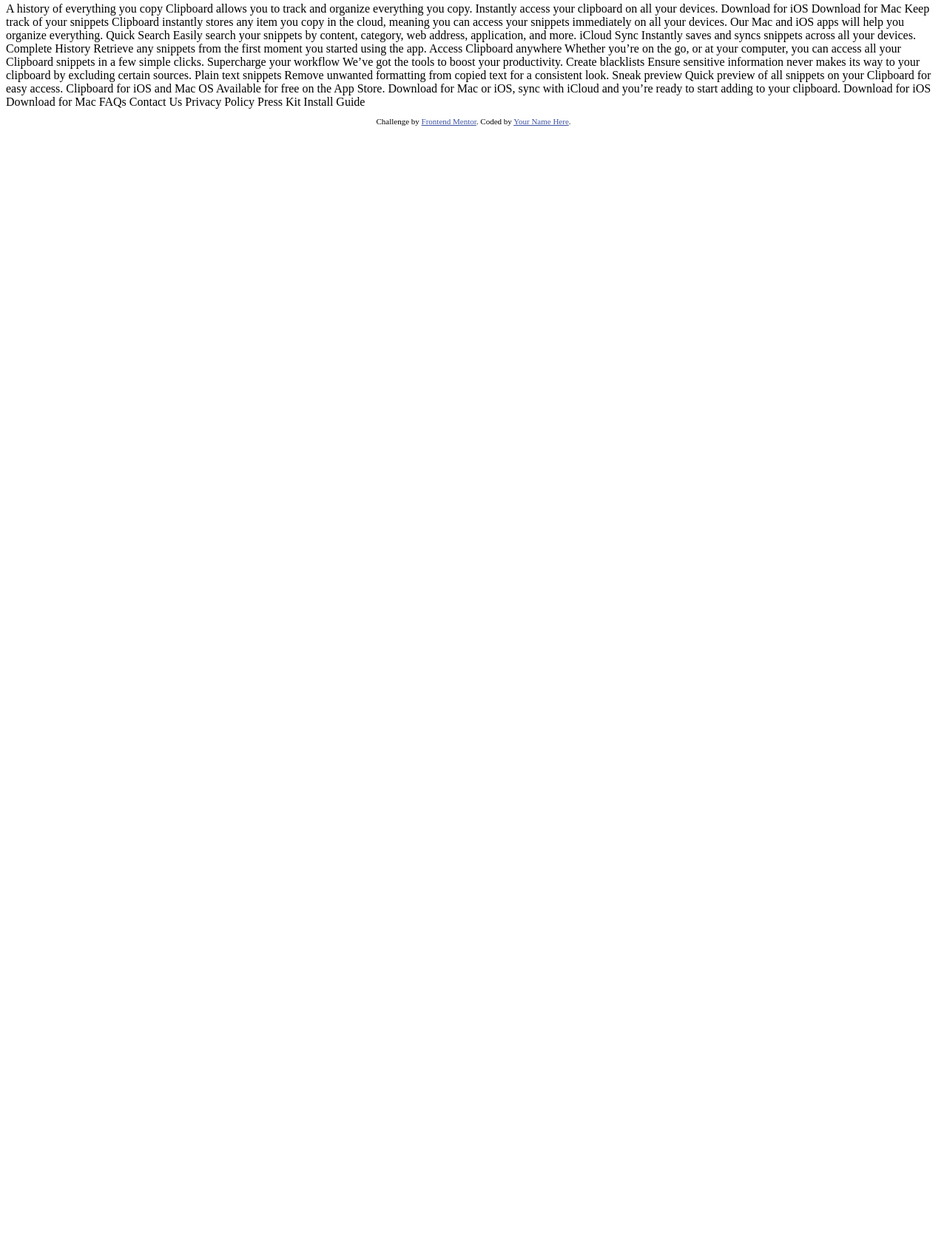
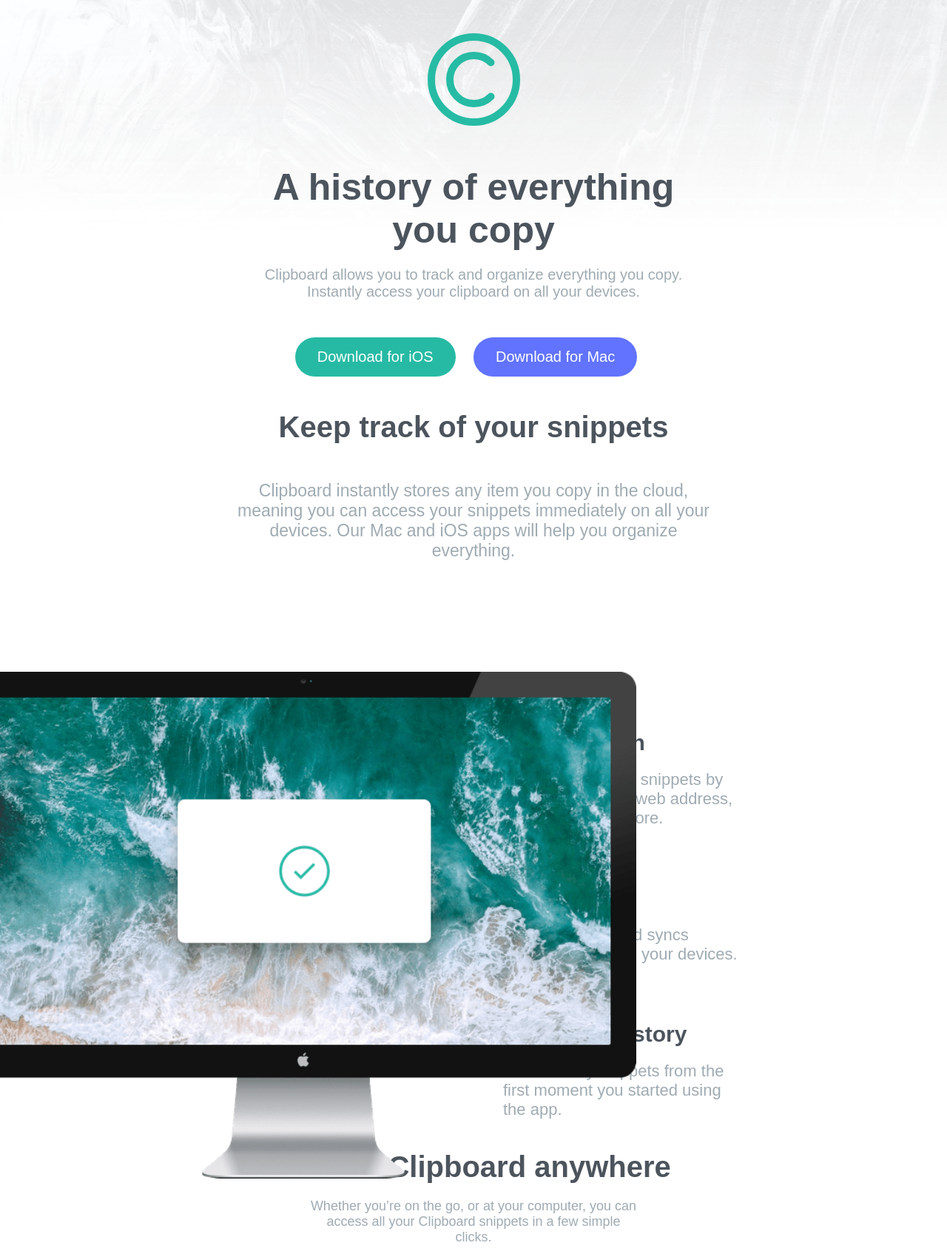
Before and after one commit to Lordgebrio/clipboard-landing-page-master, a plain HTML site: page index.html in a window 1280 px wide. Shown: the part 5-1700 px from the top of the page at 74% size. Before the commit the page ends 800 px from the top, so only its background shows below. Drawn offline with Linux system fonts and the light colour scheme; a web font is replaced by a local one.

Commit message:
cambios de archivos

```diff
--- /dev/null
+++ b/css/style.css
@@ -0,0 +1,214 @@
+/* Fuentes */
+@import url('https://fonts.googleapis.com/css2?family=Bai+Jamjuree:ital,wght@0,200;0,300;0,400;0,500;0,600;0,700;1,200;1,300;1,400;1,500;1,600;1,700&display=swap');
+
+/* Variables de Colores */
+:root {
+  --Strong-Cyan: hsl(171, 66%, 44%);
+  --Light-Blue: hsl(233, 100%, 69%);
+  --Dark-Grayish-Blue: hsl(210, 10%, 33%);
+  --Grayish-Blue: hsl(201, 11%, 66%);
+}
+
+/* Estilos generales */
+* {
+  margin: 0;
+  padding: 0;
+  font-family: 'Bai Jamjuree', sans-serif;
+}
+body {
+  background: url('../images/bg-header-desktop.png');
+  background-repeat: no-repeat;
+  background-size: contain;
+  background-position: top;
+}
+
+header {
+  height: 70vh;
+}
+
+.content {
+  width: 50%;
+  margin: 0 auto;
+  text-align: center;
+  margin-bottom: 50px;
+}
+
+.content img {
+  padding: 50px 0;
+}
+
+.content h1 {
+  font-size: 50px;
+  font-weight: 600;
+  color: var(--Dark-Grayish-Blue);
+  padding-bottom: 20px;
+}
+
+.content p {
+  font-size: 20px;
+  color: var(--Grayish-Blue);
+  padding-bottom: 50px;
+}
+
+.content button {
+  font-size: 20px;
+  padding: 15px 30px;
+  border-radius: 30px;
+  margin-right: 20px;
+  border-style: none;
+  color: #fff;
+  overflow: hidden;
+  transition: background-color 0.3s ease;
+  cursor: pointer;
+}
+
+.content .ios {
+  background-color: var(--Strong-Cyan);
+  border: var(--Strong-Cyan) 0.3;
+}
+
+.content .ios:hover {
+  box-shadow: 0 3px 0 hsl(171, 70%, 35%);
+  transform: translateY(-2px);
+  transition: 0.5s;
+}
+
+.content .mac {
+  background-color: var(--Light-Blue);
+}
+
+.content .mac:hover {
+  box-shadow: 0 3px 0 hsl(233, 71%, 50%);
+  transform: translateY(-2px);
+  transition: 0.5s;
+}
+
+.content-text {
+  margin: 0 auto;
+  width: 50%;
+}
+
+h2 {
+  color: var(--Dark-Grayish-Blue);
+  font-size: 40px;
+  font-weight: 600;
+  padding-bottom: 20px;
+  text-align: center;
+}
+
+.content-text p {
+  color: var(--Grayish-Blue);
+  font-size: 23px;
+  margin-top: 30px;
+  margin-bottom: 100px;
+  padding-bottom: 50px;
+  text-align: center;
+}
+
+.container {
+  height: 100vh;
+  margin-bottom: 200px;
+}
+
+.container .content-desktop {
+  display: grid;
+  grid-template-columns: repeat(auto-fit, minmax(200px, 1fr));
+}
+
+.container .content-desktop img {
+  position: relative;
+  left: -40px;
+  width: 900px;
+}
+
+.content-desktop-text {
+  display: flex;
+  flex-direction: column;
+  justify-content: space-around;
+  padding: 40px;
+  width: 50%;
+}
+
+.content-desktop-text h3 {
+  color: var(--Dark-Grayish-Blue);
+  font-size: 30px;
+  padding-bottom: 20px;
+}
+
+.content-desktop-text p {
+  color: var(--Grayish-Blue);
+  font-size: 22px;
+}
+
+.clipboard {
+  width: 70%;
+  margin: 0 auto;
+  display: flex;
+  flex-direction: column;
+  justify-content: center;
+  align-items: center;
+}
+
+.clipboard h2 {
+  color: var(--Dark-Grayish-Blue);
+}
+
+.clipboard p {
+  color: var(--Grayish-Blue);
+  text-align: center;
+  font-size: 18px;
+  width: 50%;
+  margin: 0 auto;
+}
+
+.clipboard img {
+  display: flex;
+  margin: 60px 0;
+  width: 60%;
+}
+
+.workflow{
+  height: 50vh;
+}
+
+.workflow > p {
+  color: var(--Grayish-Blue);
+  font-size: 18px;
+  text-align: center;
+}
+
+.content-cards {
+  display: flex;
+  justify-content: space-around;
+  margin: 0 auto;
+  width: 80%;
+}
+
+.content-cards .card{
+  margin-top: 70px;
+  text-align: center;
+  width: 400px;
+}
+
+.content-cards .card img{
+  padding-bottom: 40px;
+}
+
+.content-cards .card h4{
+  color: var(--Dark-Grayish-Blue);
+  font-size: 25px;
+  padding-bottom: 20px;
+}
+
+.content-cards .card p{
+  color: var(--Grayish-Blue);
+  font-size: 18px;
+}
+
+.logos{
+  display: flex;
+  justify-content: space-around;
+  margin: 0 auto;
+  padding-bottom: 100px;
+  width: 80%;
+}
--- a/index.html
+++ b/index.html
@@ -1,87 +1,172 @@
 <!DOCTYPE html>
 <html lang="en">
   <head>
-  <meta charset="UTF-8">
-  <meta name="viewport" content="width=device-width, initial-scale=1.0"> <!-- displays site properly based on user's device -->
+    <meta charset="UTF-8" />
+    <meta name="viewport" content="width=device-width, initial-scale=1.0" />
+    <!-- displays site properly based on user's device -->
 
-  <link rel="icon" type="image/png" sizes="32x32" href="./images/favicon-32x32.png">
+    <link
+      rel="icon"
+      type="image/png"
+      sizes="32x32"
+      href="./images/favicon-32x32.png"
+    />
+    <link rel="stylesheet" href="css/style.css" />
 
     <title>Frontend Mentor | Clipboard landing page</title>
 
     <!-- Feel free to remove these styles or customise in your own stylesheet 👍 -->
-  <style>
-    .attribution { font-size: 11px; text-align: center; }
-    .attribution a { color: hsl(228, 45%, 44%); }
-  </style>
+    <!-- <style>
+      .attribution {
+        font-size: 11px;
+        text-align: center;
+      }
+      .attribution a {
+        color: hsl(228, 45%, 44%);
+      }
+    </style> -->
   </head>
   <body>
+    <header>
+      <div class="content">
+        <img src="images/logo.svg" alt="Logo principal" />
+        <h1>A history of everything you copy</h1>
+        <p>
+          Clipboard allows you to track and organize everything you copy.
+          Instantly access your clipboard on all your devices.
+        </p>
+        <div class="content-button">
+          <button class="ios" type="button">Download for iOS</button>
+          <button class="mac" type="button">Download for Mac</button>
+        </div>
+      </div>
+    </header>
 
-  A history of everything you copy
+    <section>
+      <div class="container">
+        <div class="content-text">
+          <h2>Keep track of your snippets</h2>
+          <p>
+            Clipboard instantly stores any item you copy in the cloud, meaning
+            you can access your snippets immediately on all your devices. Our
+            Mac and iOS apps will help you organize everything.
+          </p>
+        </div>
+        <div class="container-desktop">
+          <div class="content-desktop">
+            <img src="images/image-computer.png" alt="Computer desktop" />
+            <div class="content-desktop-text">
+              <div class="item-1">
+                <h3>Quick Search</h3>
+                <p>
+                  Easily search your snippets by content, category, web address,
+                  application, and more.
+                </p>
+              </div>
+              <div class="item-2">
+                <h3>iCloud Sync</h3>
+                <p>
+                  Instantly saves and syncs snippets across all your devices.
+                </p>
+              </div>
+              <div class="item-3">
+                <h3>Complete History</h3>
+                <p>
+                  Retrieve any snippets from the first moment you started using
+                  the app.
+                </p>
+              </div>
+            </div>
+          </div>
+        </div>
+      </div>
+    </section>
 
-  Clipboard allows you to track and organize everything you
-  copy. Instantly access your clipboard on all your devices.
+    <section class="clipboard">
+      <h2>Access Clipboard anywhere</h2>
+      <p>
+        Whether you’re on the go, or at your computer, you can access all your
+        Clipboard snippets in a few simple clicks.
+      </p>
+      <img src="images/image-devices.png" alt="Devices mobile and Tablet" />
+    </section>
 
-  Download for iOS
-  Download for Mac
+    <section class="workflow">
+      <h2>Supercharge your workflow</h2>
+      <p>We’ve got the tools to boost your productivity.</p>
+      <div class="content-cards">
+        <div class="card">
+          <img src="images/icon-blacklist.svg" alt="" />
+          <h4>Create blacklists</h4>
+          <p>
+            Ensure sensitive information never makes its way to your clipboard
+            by excluding certain sources.
+          </p>
+        </div>
 
-  Keep track of your snippets
+        <div class="card">
+          <img src="images/icon-text.svg" alt="" />
+          <h4>Plain text snippets</h4>
+          <p>
+            Remove unwanted formatting from copied text for a consistent look.
+          </p>
+        </div>
 
-  Clipboard instantly stores any item you copy in the cloud,
-  meaning you can access your snippets immediately on all your
-  devices. Our Mac and iOS apps will help you organize everything.
+        <div class="card">
+          <img src="images/icon-preview.svg" alt="" />
+          <h4>Sneak preview</h4>
+          <p>
+            Quick preview of all snippets on your Clipboard for easy access.
+          </p>
+        </div>
+      </div>
+    </section>
 
-  Quick Search
+    <section class="logos">
+      <img src="images/logo-google.png" alt="" />
+      <img src="images/logo-ibm.png" alt="" />
+      <img src="images/logo-microsoft.png" alt="" />
+      <img src="images/logo-hp.png" alt="" />
+      <img src="images/logo-vector-graphics.png" alt="" />
+    </section>
 
-  Easily search your snippets by content, category, web address, application, and more.
-
-  iCloud Sync
-
-  Instantly saves and syncs snippets across all your devices.
-
-  Complete History
-
-  Retrieve any snippets from the first moment you started using the app.
-
-  Access Clipboard anywhere
-
-  Whether you’re on the go, or at your computer, you can access all your Clipboard
-  snippets in a few simple clicks.
-
-  Supercharge your workflow
-
-  We’ve got the tools to boost your productivity.
-
-  Create blacklists
-
-  Ensure sensitive information never makes its way to your clipboard by excluding certain sources.
-
-  Plain text snippets
-
-  Remove unwanted formatting from copied text for a consistent look.
-
-  Sneak preview
-
-  Quick preview of all snippets on your Clipboard for easy access.
-
-  Clipboard for iOS and Mac OS
-
-  Available for free on the App Store. Download for Mac or iOS, sync with iCloud
-  and you’re ready to start adding to your clipboard.
-
-  Download for iOS
-  Download for Mac
-
-  FAQs
-  Contact Us
-  Privacy Policy
-  Press Kit
-  Install Guide
+    <section class="download">
+      <h2>Clipboard for iOS and Mac OS</h2>
+      <p>
+        Available for free on the App Store. Download for Mac or iOS, sync with
+        iCloud and you’re ready to start adding to your clipboard.
+      </p>
+      <div class="button">
+        <button type="button">Download for iOS</button>
+        <button type="button">Download for Mac</button>
+      </div>
+    </section>
 
     <footer>
+      <div class="logo">
+        <img src="images/logo.svg" alt="" />
+      </div>
+      <div class="content-text-footer">
+        <p>FAQs</p>
+        <p>Contact Us</p>
+        <p>Privacy Policy</p>
+        <p>Press Kit</p>
+        <p>Install Guide</p>
+      </div>
+      <div class="content-redes">
+        <img src="images/icon-facebook.svg" alt="" />
+        <img src="images/icon-twitter.svg" alt="" />
+        <img src="images/icon-instagram.svg" alt="" />
+      </div>
+    </footer>
+
+    <!-- <footer>
       <p class="attribution">
-      Challenge by <a href="https://www.frontendmentor.io?ref=challenge" target="_blank">Frontend Mentor</a>.
-      Coded by <a href="#">Your Name Here</a>.
+        Challenge by
+        <a href="https://www.frontendmentor.io?ref=challenge" target="_blank"
+          >Frontend Mentor</a
+        >. Coded by <a href="#">Your Name Here</a>.
       </p>
-  </footer>
+    </footer> -->
   </body>
 </html>
```
Also changed, not shown: 2 other files. Lines whose indentation alone changed are shown as unchanged.
